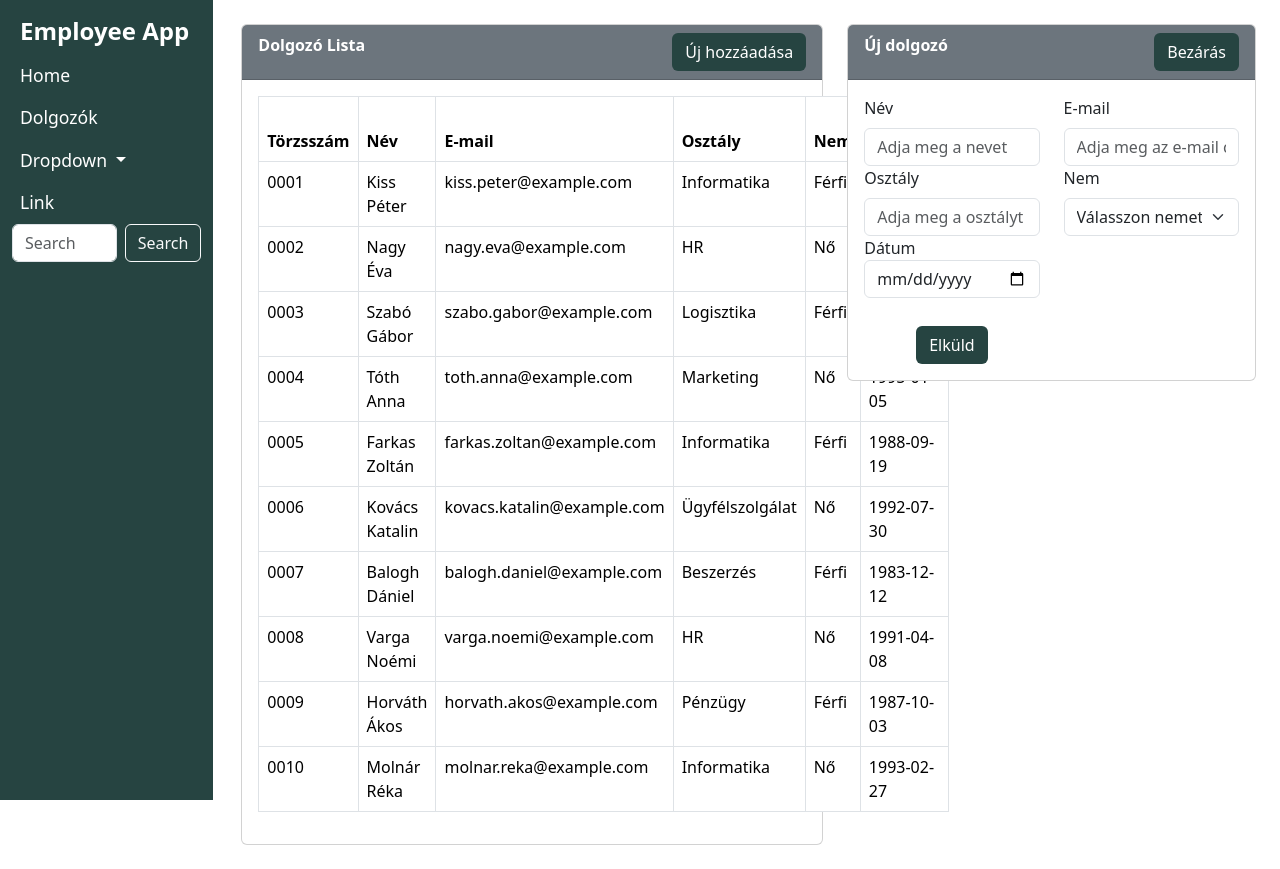
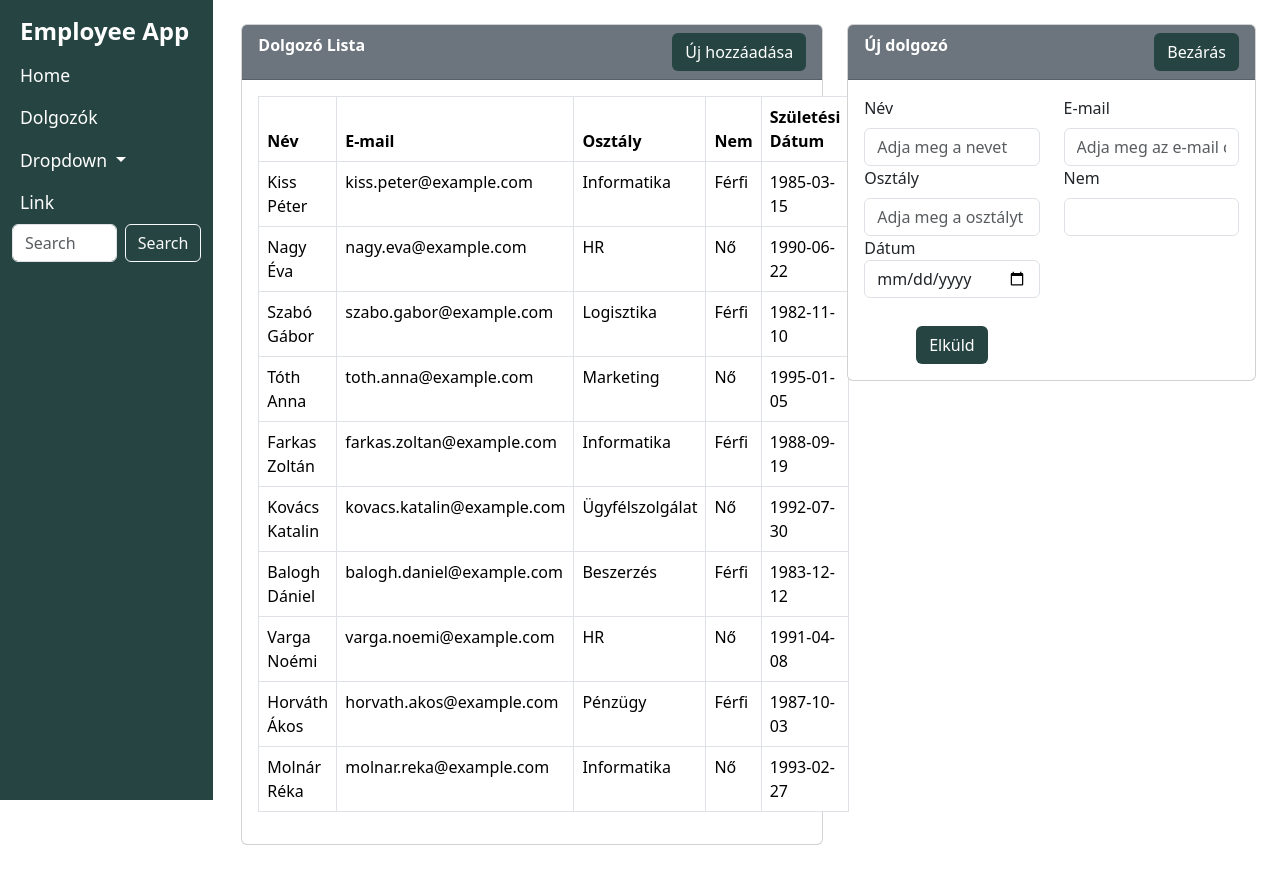
Before and after one commit to nyesozoltan/WebTech_EmployeeApp, an Angular app: page /employee in a window 1280 px wide. Built offline with nearby package versions, Linux system fonts and the light colour scheme.

Commit message:
Adat hozzáadás formból

```diff
--- a/src/app/_services/employee.service.ts
+++ b/src/app/_services/employee.service.ts
@@ -1,6 +1,6 @@
 import { HttpClient } from "@angular/common/http";
 import { inject, Injectable } from "@angular/core";
-import { Employee } from "../model/Employee";
+import { Employee } from "../model/employee";
 import { Observable, tap } from "rxjs";
 
 const STORAGE_KEY = 'employees';
@@ -37,6 +37,7 @@ export class EmployeeService {
         this.saveEmployeesToLocalStorage();
     };
 
+
     updateEmployee(employee: Employee) {
         const index = this.employees.findIndex((e) => e.employeeId === employee.employeeId);
         if (index !== -1) {
--- a/src/app/app.component.ts
+++ b/src/app/app.component.ts
@@ -1,9 +1,10 @@
 import { Component } from '@angular/core';
+import { FormsModule } from '@angular/forms';
 import { RouterOutlet } from '@angular/router';
 
 @Component({
   selector: 'app-root',
-  imports: [RouterOutlet],
+  imports: [RouterOutlet, FormsModule],
   templateUrl: './app.component.html',
   styleUrl: './app.component.css'
 })
--- a/src/app/pages/employee/employee.component.html
+++ b/src/app/pages/employee/employee.component.html
@@ -18,7 +18,6 @@
                     <table class="table table-bordered">
                         <thead>
                             <tr>
-                                <th>Törzsszám</th>
                                 <th>Név</th>
                                 <th>E-mail</th>
                                 <th>Osztály</th>
@@ -28,7 +27,6 @@
                         </thead>
                         <tbody>
                             <tr *ngFor="let employee of employees">
-                                <td>{{ employee.employeeId }}</td>
                                 <td>{{ employee.employeeName }}</td>
                                 <td>{{ employee.emailId }}</td>
                                 <td>{{ employee.department }}</td>
@@ -59,37 +57,39 @@
                     <div class="row">
                         <div class="col-md-6">
                             <label for="employeeName" class="form-label">Név</label>
-                            <input type="text" class="form-control" id="employeeName" placeholder="Adja meg a nevet">
+                            <input type="text" class="form-control" name="employeeName" [(ngModel)]="employeeObj.employeeName" id="employeeName" placeholder="Adja meg a nevet">
                         </div>
                         <div class="col-md-6">
                             <label for="emailId" class="form-label">E-mail</label>
-                            <input type="email" class="form-control" id="emailId" placeholder="Adja meg az e-mail címet">
+                            <input type="email" class="form-control" name="emailId" [(ngModel)]="employeeObj.emailId" placeholder="Adja meg az e-mail címet">
                         </div>
                     </div>
                     <div class="row">
                         <div class="col-md-6">
                             <label for="department" class="form-label">Osztály</label>
-                            <input type="text" class="form-control" id="department" placeholder="Adja meg a osztályt">
+                            <input type="text" class="form-control" name="department" [(ngModel)]="employeeObj.department" id="department" placeholder="Adja meg a osztályt">
                         </div>
                         <div class="col-md-6">
                             <label for="gender" class="form-label">Nem</label>
-                            <select id="gender" class="form-select">
+                            <select id="gender" class="form-control" name="gender" [(ngModel)]="employeeObj.gender">
                                 <option selected>Válasszon nemet</option>
                                 <option value="Male">Férfi</option>
                                 <option value="Female">Nő</option>
+                                <option value="Other">Egyéb</option>
                             </select>
                         </div>
                     </div>
                     <div class="row">
                         <div class="col-md-6">
                             <label for="">Dátum</label>
-                            <input type="date" class="form-control">
+                            <input type="date" name="birthDate" class="form-control" [(ngModel)]="employeeObj.birthDate">
                         </div>
                     </div>
                 </form>
                 <div class="row pt-1">
                   <div class="col-6 text-center">
-                    <button class="btn text-white" style="background-color:#264441;">Elküld</button>
+                    <button type="button" class="btn text-white" style="background-color:#264441;" (click)="addEmployee()">Elküld</button>
+
                   </div>
             </div>
         </div>
--- a/src/app/pages/employee/employee.component.ts
+++ b/src/app/pages/employee/employee.component.ts
@@ -1,12 +1,13 @@
 import { Component, inject, Inject } from '@angular/core';
-import { Employee } from '../../model/Employee';
+import { Employee } from '../../model/employee';
 import { EmployeeService } from '../../_services/employee.service';
 import { Router } from '@angular/router';
 import { CommonModule } from '@angular/common';
+import { FormsModule } from '@angular/forms';
 
 @Component({
   selector: 'app-employee',
-  imports: [CommonModule],
+  imports: [CommonModule, FormsModule],
   templateUrl: './employee.component.html',
   styleUrl: './employee.component.css'
 })
@@ -14,6 +15,8 @@ export class EmployeeComponent {
   employees: Employee[] = [];
   employeeService = inject(EmployeeService);
   router = inject(Router);
+
+employeeObj: Employee = new Employee();
 
   ngOnInit() {
     const stored = this.employeeService.getAllEmployees();
@@ -27,14 +30,29 @@ export class EmployeeComponent {
     }
   }
 
-  onEdit(id: string) {
+  onEditEmployee(id: string) {
     this.router.navigate(['/employee/edit', id]);
   }
 
-  onDelete(id: string) {
+  onDeleteEmployee(id: string) {
     if (confirm('Biztosan törölni szeretné?')) {
       this.employeeService.deleteEmployee(id);
       this.employees = this.employeeService.getAllEmployees();
     }
   }
+
+  addEmployee() {
+    const newEmployee = new Employee();
+    newEmployee.employeeId = crypto.randomUUID();
+    newEmployee.employeeName = this.employeeObj.employeeName;
+    newEmployee.emailId = this.employeeObj.emailId;
+    newEmployee.department = this.employeeObj.department;
+    newEmployee.gender = this.employeeObj.gender;
+    newEmployee.birthDate = new Date(this.employeeObj.birthDate);
+
+    this.employeeService.addEmployee(newEmployee);
+    this.employees = this.employeeService.getAllEmployees();
+    this.employeeObj = new Employee();
+  }
+
 }
```
